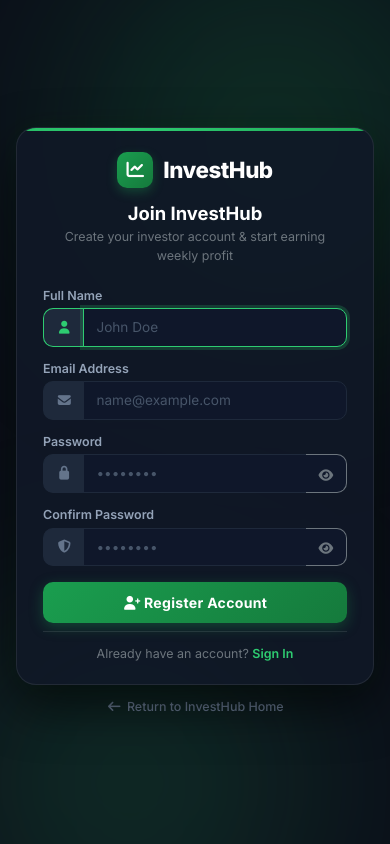
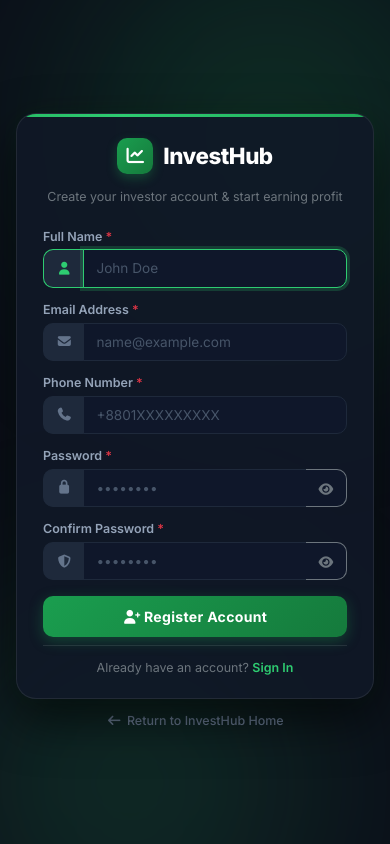
Before and after one commit to dev-cmt/investment-system, a Laravel app: page /register in a window 390 px wide. Run offline with Laravel 12, Linux system fonts and the light colour scheme; data comes from the database, SQL or seed files in the repository; some libraries are stand-ins or nearby versions.

Commit message:
register phone number add

```diff
--- a/app/Http/Controllers/Auth/RegisteredUserController.php
+++ b/app/Http/Controllers/Auth/RegisteredUserController.php
@@ -34,12 +34,14 @@ class RegisteredUserController extends Controller
         $request->validate([
             'name' => ['required', 'string', 'max:255'],
             'email' => ['required', 'string', 'lowercase', 'email', 'max:255', 'unique:'.User::class],
+            'phone' => ['required', 'string', 'max:20'],
             'password' => ['required', 'confirmed', Rules\Password::defaults()],
         ]);
 
         $user = User::create([
             'name' => $request->name,
             'email' => $request->email,
+            'phone' => $request->phone,
             'password' => Hash::make($request->password),
         ]);
 
--- a/resources/views/auth/register.blade.php
+++ b/resources/views/auth/register.blade.php
@@ -1,7 +1,6 @@
 <x-auth-layout>
     <div class="text-center mb-3">
-        <h5 class="fw-bold text-white mb-1" style="font-size: 1.15rem;">Join InvestHub</h5>
-        <p class="text-secondary small mb-0" style="font-size: 0.78rem;">Create your investor account &amp; start earning weekly profit</p>
+        <p class="text-secondary small mb-0" style="font-size: 0.78rem;">Create your investor account &amp; start earning profit</p>
     </div>
 
     <form method="POST" action="{{ route('register') }}">
@@ -9,7 +8,7 @@
 
         <!-- Full Name -->
         <div class="mb-2">
-            <label for="name" class="form-label-custom">Full Name</label>
+            <label for="name" class="form-label-custom">Full Name <span class="text-danger">*</span></label>
             <div class="input-group">
                 <span class="input-group-text input-group-text-custom"><i class="fas fa-user"></i></span>
                 <input id="name" class="form-control form-control-custom" type="text" name="name" value="{{ old('name') }}" required autofocus autocomplete="name" placeholder="John Doe" />
@@ -19,7 +18,7 @@
 
         <!-- Email Address -->
         <div class="mb-2">
-            <label for="email" class="form-label-custom">Email Address</label>
+            <label for="email" class="form-label-custom">Email Address <span class="text-danger">*</span></label>
             <div class="input-group">
                 <span class="input-group-text input-group-text-custom"><i class="fas fa-envelope"></i></span>
                 <input id="email" class="form-control form-control-custom" type="email" name="email" value="{{ old('email') }}" required autocomplete="username" placeholder="name@example.com" />
@@ -27,9 +26,19 @@
             <x-input-error :messages="$errors->get('email')" class="mt-1 text-danger small" />
         </div>
 
+        <!-- Phone Number -->
+        <div class="mb-2">
+            <label for="phone" class="form-label-custom">Phone Number <span class="text-danger">*</span></label>
+            <div class="input-group">
+                <span class="input-group-text input-group-text-custom"><i class="fas fa-phone"></i></span>
+                <input id="phone" class="form-control form-control-custom" type="tel" name="phone" value="{{ old('phone') }}" required autocomplete="tel" placeholder="+8801XXXXXXXXX" />
+            </div>
+            <x-input-error :messages="$errors->get('phone')" class="mt-1 text-danger small" />
+        </div>
+
         <!-- Password -->
         <div class="mb-2">
-            <label for="password" class="form-label-custom">Password</label>
+            <label for="password" class="form-label-custom">Password <span class="text-danger">*</span></label>
             <div class="input-group">
                 <span class="input-group-text input-group-text-custom"><i class="fas fa-lock"></i></span>
                 <input id="password" class="form-control form-control-custom" type="password" name="password" required autocomplete="new-password" placeholder="••••••••" />
@@ -42,7 +51,7 @@
 
         <!-- Confirm Password -->
         <div class="mb-3">
-            <label for="password_confirmation" class="form-label-custom">Confirm Password</label>
+            <label for="password_confirmation" class="form-label-custom">Confirm Password <span class="text-danger">*</span></label>
             <div class="input-group">
                 <span class="input-group-text input-group-text-custom"><i class="fas fa-shield-halved"></i></span>
                 <input id="password_confirmation" class="form-control form-control-custom" type="password" name="password_confirmation" required autocomplete="new-password" placeholder="••••••••" />
```
Also changed, not shown: tests/Feature/Auth/RegistrationTest.php (+5 -0 lines).
